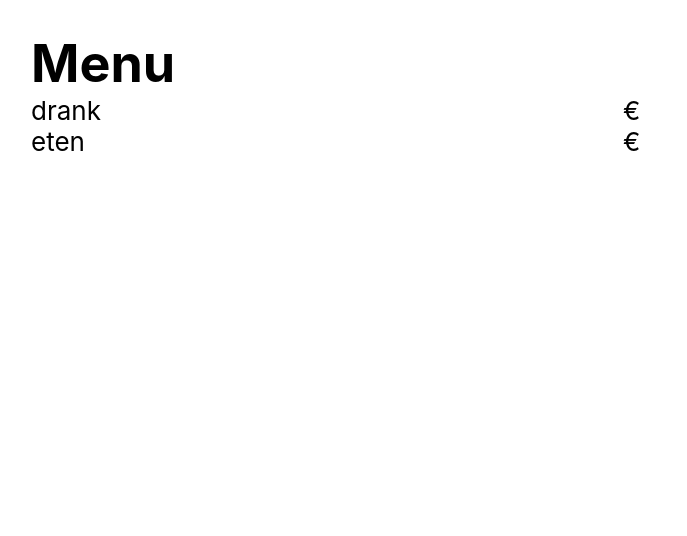
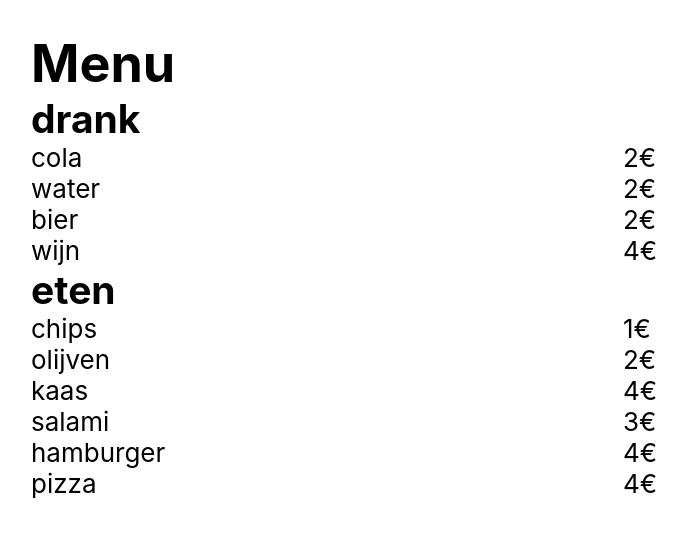
Before and after one commit to Talha-Bayansar/menucard, a React (Create React App) app: page / in a window 1280 px wide. Shown: the top 536 px of the page, without its empty margins (17-704 px from the left). Built offline with nearby package versions, Linux system fonts and the light colour scheme.

Commit message:
rendered updated data with map() function

```diff
--- a/src/App.js
+++ b/src/App.js
@@ -30,8 +30,13 @@ function App() {
   return (
     <div className="App">
       <h1>Menu</h1>
-      {PRODUCTS_DATA.map((p) => (
-        <ProductLine key={p.name} product={p} />
+      {PRODUCTS_DATA.map((c) => (
+        <div>
+          <h2>{c.name}</h2>
+          {c.products.map((p) => (
+            <ProductLine key={p.name} product={p} />
+          ))}
+        </div>
       ))}
     </div>
   );
```
